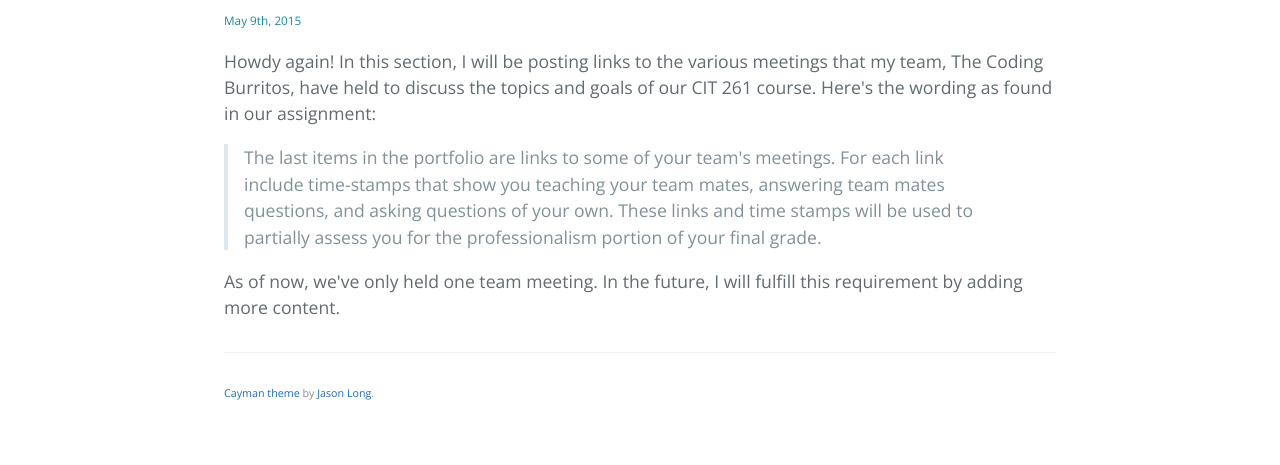
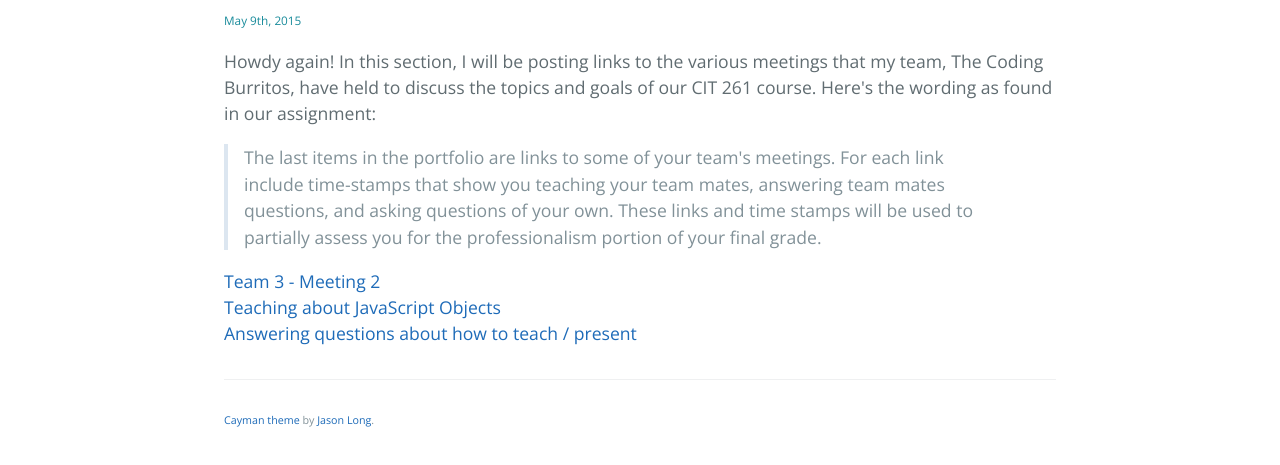
Before and after one commit to Ahuire-Ricardo/reed-jacob.github.io, a plain HTML site: page gh-pages/team-meetings.html in a window 1280 px wide. Shown: the part 331-796 px from the top of the page. Drawn offline with nearby package versions, Linux system fonts and the light colour scheme.

Commit message:
Team Meeting video updated

```diff
--- a/gh-pages/team-meetings.html
+++ b/gh-pages/team-meetings.html
@@ -44,7 +44,9 @@
           <blockquote><p>The last items in the portfolio are links to some of your team's meetings. For each link include time-stamps that show you teaching your team mates, answering team mates questions, and asking questions of your own. These links and time stamps will be used to partially assess you for the professionalism portion of your final grade.</p>
           </blockquote>
 
-        <p>As of now, we've only held one team meeting. In the future, I will fulfill this requirement by adding more content.</p>
+        <p><a href="https://www.youtube.com/watch?v=4bQX2REskEY">Team 3 - Meeting 2</a>
+        <br><a href="https://youtu.be/4bQX2REskEY?t=9m19s">Teaching about JavaScript Objects</a>
+        <br><a href="https://youtu.be/4bQX2REskEY?t=15m34s">Answering questions about how to teach / present</a></p>
       <footer class="site-footer">
 
         <h6><span class="site-footer-credits"><a href="https://github.com/jasonlong/cayman-theme">Cayman theme</a> by <a href="https://twitter.com/jasonlong">Jason Long</a>.</span></h6>
```
